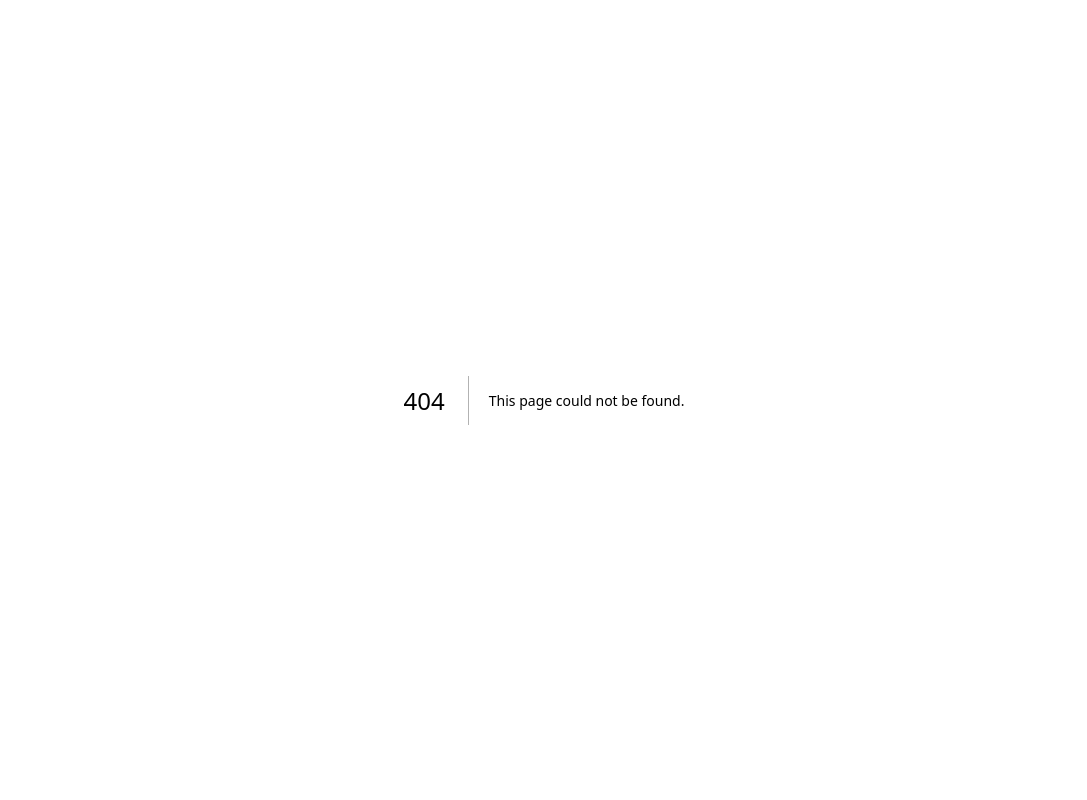
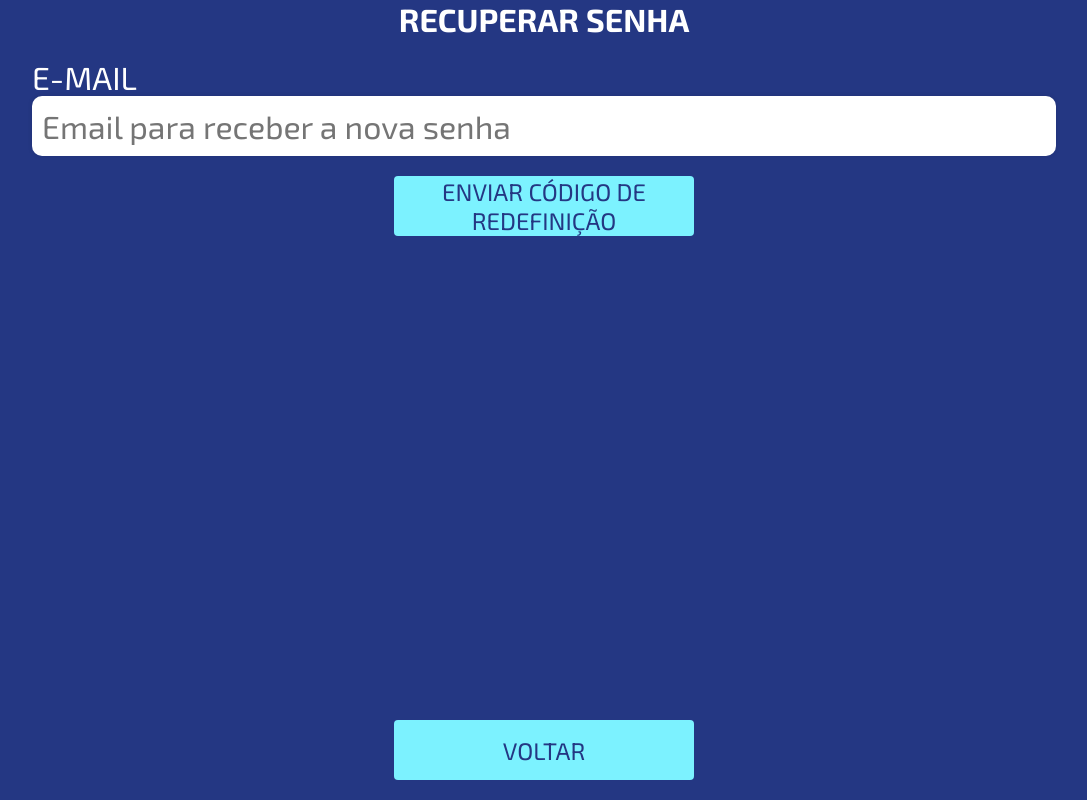
Before and after one commit to brunosenai/fap_denso, a Next.js app: page /esqueciSenha in a window 1280 px wide. Before the commit this address had no page. Shown: the whole page, without its empty margins (96-1183 px from the left). Built offline with nearby package versions, Linux system fonts and the light colour scheme.

Commit message:
tela recuperacao senha

```diff
--- /dev/null
+++ b/src/pages/esqueciSenha/index.tsx
@@ -0,0 +1,142 @@
+import Head from "next/head";
+import styles from "@/styles/EsqueciSenha.module.css";
+import { useRouter } from "next/router";
+import { useState, useEffect } from "react";
+
+export default function EsqueciSenha() {
+const router=useRouter()
+const [email,setEmail]=useState('')
+const [codigoRedefinicao,setCodigoRedefinicao]=useState('')
+const [novaSenha1,setNovaSenha1]=useState('')
+const [novaSenha2,setNovaSenha2]=useState('')
+const [passo,setPasso]=useState(1)
+
+useEffect(()=>{
+    const getemail=router.query.email as string
+    setEmail(getemail)
+},[])
+
+const goto=(path:string)=>{
+    router.push(path)
+}
+
+const validarEmailAtual=async()=>{
+    const endpoint=`api/apiLogin?email=${email}&action=validarEmailAtual`
+    const response=await fetch(endpoint)
+    if(response.status!=200){
+        return false
+    }
+    return true
+}
+
+const compararSenhas=()=>{
+    if(novaSenha1!=novaSenha2){
+        alert('As novas senhas não coincidem, por favor verifique e tente novamente!')
+        return false
+    }
+    return true
+}
+
+const trocarSenha=async()=>{
+    if(novaSenha1==''){
+        alert('Preencha o campo Nova Senha para trocar a senha!')
+        return
+    }else if(novaSenha2==''){
+        alert('Preencha o campo Redigite a Nova Senha para trocar a senha!')
+        return
+    }
+
+    if(!await validarEmailAtual()){
+        alert('O E-Mail atual informada está incorreto!')
+        return
+    }
+
+    if(!compararSenhas()){
+        return
+    }
+
+    const endpoint=`/api/apiLogin`
+    fetch(endpoint, {
+    method: 'PUT',
+    headers: {
+        'Content-Type': 'application/json',
+    },
+    body: JSON.stringify({
+        action:'trocarSenha',
+        email: `${email}`,
+        password: `${novaSenha1}`
+    }),
+    }).then((response)=>{
+    if(response.status==200){
+        alert('Senha alterada com sucesso!')
+    }else{
+        alert('Ocorreu um erro ao trocar a senha, tente novamente mais tarde!')
+    }
+    }).catch((error)=>{
+    console.error('Error:', error);
+    alert('Ocorreu um erro ao trocar a senha, tente novamente mais tarde!')
+    })
+}
+
+const enviarCodigoRederinicao=()=>{
+    setPasso(2)
+}
+
+const validarCodigoRederinicao=()=>{
+    setPasso(3)
+}
+
+return (
+    <>
+        <Head>
+            <title>Stellantis - Teste de Aptidão Prática</title>
+            <meta name="description" content="Generated by create next app" />
+            <meta name="viewport" content="width=device-width, initial-scale=1" />
+            <link rel="icon" href="/favicon.ico" />
+        </Head>
+        <div className='page'>
+            <main className={styles.main}>
+                <div className={styles.esqueciSenha}>
+                    <h1>Recuperar Senha</h1>
+                    <div className={styles.inputField}>
+                        <label>E-Mail</label>
+                        <input type="text" value={email} onChange={(e)=>setEmail(e.target.value)} placeholder="Email para receber a nova senha" readOnly/>
+                    </div>
+                    <div className={styles.inputField_c}>
+                        <button className='btnPadrao_claro' onClick={enviarCodigoRederinicao}>Enviar Código de redefinição</button>
+                    </div>
+                    {passo>1&&
+                    <>
+                        <div className={styles.inputField}>
+                            <label>Código de Recuperação</label>
+                            <input type="text" value={codigoRedefinicao} onChange={(e)=>setCodigoRedefinicao(e.target.value)} placeholder="Código de recuperação" />
+                        </div>
+                        <div className={styles.inputField_c}>
+                            <button className='btnPadrao_claro' onClick={validarCodigoRederinicao}>Validar Código</button>
+                        </div>
+                    </>
+                    }
+                    {passo>2&&
+                    <>
+                        <div className={styles.inputField}>
+                            <label>Nova Senha</label>
+                            <input type="text" value={novaSenha1} onChange={(e)=>setNovaSenha1(e.target.value)} placeholder="Código de recuperação" />
+                        </div>
+                        <div className={styles.inputField}>
+                            <label>Redigite a Nova Senha</label>
+                            <input type="text" value={novaSenha2} onChange={(e)=>setNovaSenha2(e.target.value)} placeholder="Código de recuperação" />
+                        </div>
+                        <div className={styles.inputField_c}>
+                            <button className='btnPadrao_claro' onClick={trocarSenha}>Redefinir Senha</button>
+                        </div>
+                    </>
+                    }
+                </div>
+                <div className={styles.rodape}>
+                    <button className='btnPadrao_claro' onClick={()=>router.push('/')}>voltar</button>
+                </div>
+            </main>
+        </div>
+    </>
+);
+}
--- /dev/null
+++ b/src/styles/EsqueciSenha.module.css
@@ -0,0 +1,69 @@
+.main{
+    display: flex;
+    flex-direction: column;
+    justify-content: flex-start;
+    align-items: center;
+    width: 100%;
+    height: 100vh;
+}
+
+.esqueciSenha{
+    display: flex;
+    flex-direction: column;
+    justify-content: flex-start;
+    align-items: center;
+    width: 100%;
+    gap:20px;
+    color: #fff;
+    height: calc(100vh - 100px);
+    text-transform: uppercase;
+}
+
+.inputField{
+    display: flex;
+    flex-direction: column;
+    justify-content: center;
+    align-items: flex-start;
+    font-size: xx-large;
+    width: 80%;
+}
+
+.rodape{
+    display: flex;
+    flex-direction: row;
+    justify-content: space-around;
+    align-items: center;
+    font-size: xx-large;
+    width: 80%;
+    height: 100px;
+}
+
+.inputField label{
+    font-size: xx-large;
+}
+
+.inputField input{
+    width: 100%;
+    height: 60px;
+    padding: 10px;
+    border-radius: 10px;
+    background-color: #fff;
+    font-size: xx-large;
+    outline: none;
+    box-shadow: 0 0 5px rgba(0,0,0,0.1);
+}
+
+@media(orientation: landscape) {
+    .selecaoModulo{
+        gap:50px;
+    }
+
+    .selecaoModulo p{
+        font-size: medium;
+    }
+
+    .caixaSelecao img{
+        width: 100px;
+        height: auto;
+    }
+}
```
Also changed, not shown: src/pages/login/index.tsx (+9 -0 lines).
